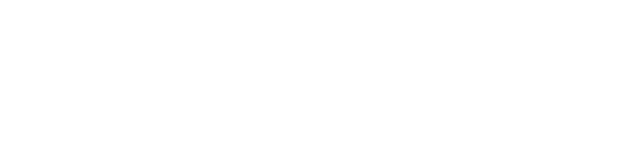
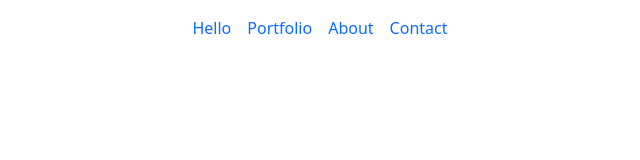
Before and after one commit to JuanDBta/Bootstrap-project, a website: page index.html in a window 1280 px wide. Shown: the whole page, without its empty margins (320-960 px from the left). Drawn offline with nearby package versions, Linux system fonts and the light colour scheme; a web font is replaced by a local one.

Commit message:
Create navigation bar

```diff
--- a/index.html
+++ b/index.html
@@ -11,7 +11,18 @@
     <title>Portfolio Project</title>
   </head>
   <body>
+    <header>
+        <nav class="navbar navbar-expand justify-content-center">
+            <ul class="navbar-nav">
+              <li class="nav-item"><a class="nav-link" href="#">Hello</a></li>
+              <li class="nav-item"><a class="nav-link" href="#">Portfolio</a></li>
+              <li class="nav-item"><a class="nav-link" href="#">About</a></li>
+              <li class="nav-item"><a class="nav-link" href="#">Contact</a></li>
+            </ul>
+          </nav>
 
+
+    </header>
 
 
 
```
